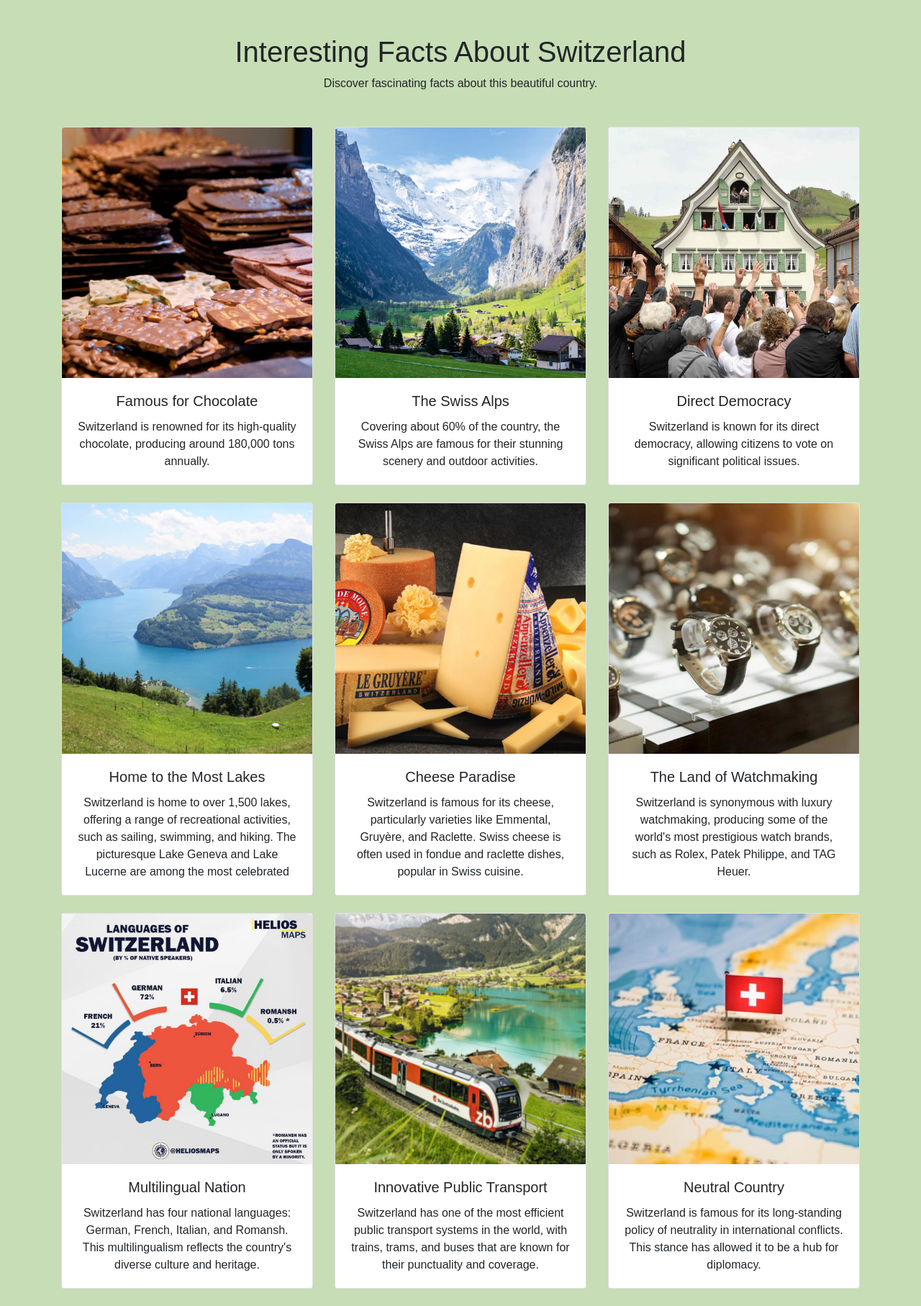
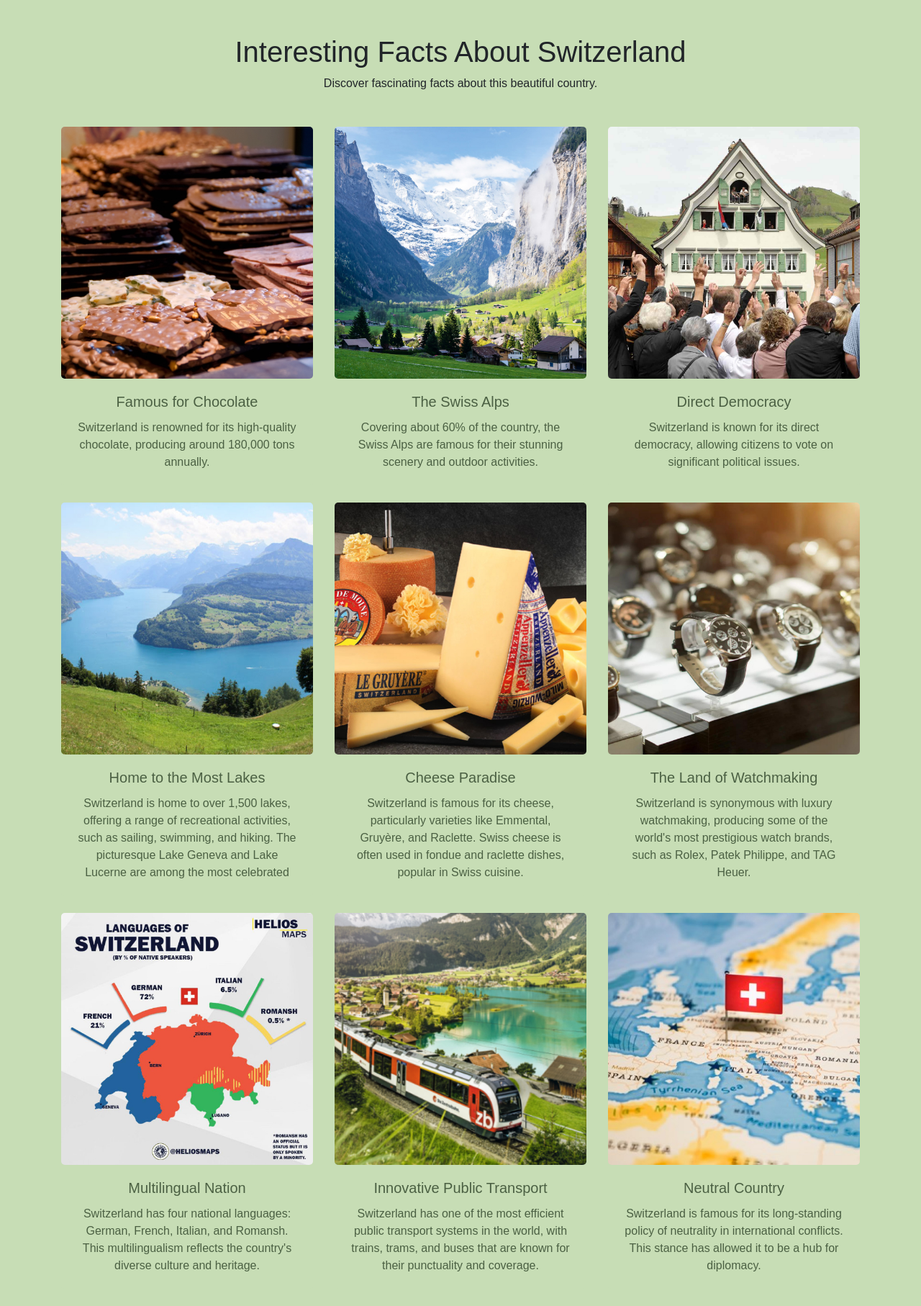
Before and after one commit to yanaabello/yanaabello.github.io, a PHP site: page /place/facts.html in a window 1280 px wide. Shown: the part 56-1870 px from the top of the page at 72% size. Run offline with PHP 8.4, Linux system fonts and the light colour scheme.

Commit message:
Update place.css

```diff
--- a/place/place.css
+++ b/place/place.css
@@ -32,6 +32,25 @@ body, html {
 
 body.places-page, body.foods-page, body.facts-page {
     background-color: #c7ddb5;
+}
+
+.card {
+    background-color: #c7ddb5;
+    border: none;
+}
+
+.card-title, .card-text {
+    color: #4b6043;
+}
+
+.card img {
+    border-radius: 5px;
+    transition: transform 0.3s ease, box-shadow 0.3s ease;
+}
+
+.card img:hover {
+    transform: scale(1.05);
+    box-shadow: 0 4px 8px rgba(0, 0, 0, 0.2);
 }
 
 .video-background {
```
